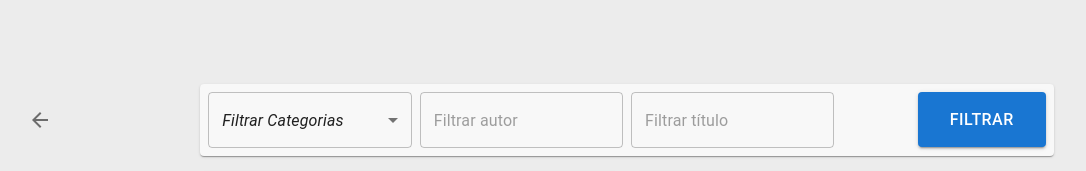
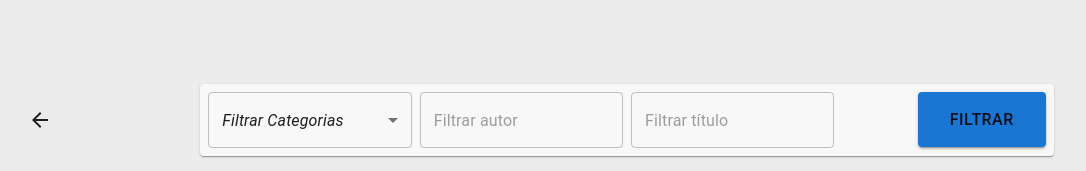
Before and after one commit to gustavosalm/react-BookStats, a React (Vite) app: page /dashboard in a window 1280 px wide. Shown: the top 171 px of the page, without its empty margins (13-1099 px from the left). Built offline with nearby package versions, Linux system fonts and the light colour scheme.

Commit message:
feat: created variables and context to app

```diff
--- a/src/App.tsx
+++ b/src/App.tsx
@@ -1,16 +1,23 @@
 import { BrowserRouter as Router, Routes, Route } from "react-router-dom";
 import MainPage from './pages/MainPage'
 import Dashboard from './pages/Dashboard'
+import { useState } from "react";
+import { ThemeContext } from "./context/index";
 
 function App() {
+  const [theme, setTheme] = useState('light');
 
   return (
+    <ThemeContext.Provider value={{theme, saveTheme: setTheme}} >
+      <div data-theme={theme}>
         <Router>
           <Routes>
             <Route path='/' element={<MainPage />} />
             <Route path='/dashboard' element={<Dashboard />} />
           </Routes>
         </Router>
+      </div>
+    </ThemeContext.Provider>
   )
 }
 
--- a/src/global.css
+++ b/src/global.css
@@ -1,4 +1,13 @@
 :root {
+  --text-color: rgba(0, 0, 0, 0.87);
+  --header-background: #e0e0e0;
+  --general-background: #ececec;
+  --scroll-background: #f1f1f1;
+  --graph-backgrond: #f8f8f8;
+
+  --category-border: #56879e;
+  --category-fill: #76adc7;
+
   margin: 0;
 
   font-family: Inter, system-ui, Avenir, Helvetica, Arial, sans-serif;
@@ -6,22 +15,37 @@
   font-weight: 400;
 
   color-scheme: light dark;
-  /* color: rgba(255, 255, 255, 0.87); */
-  /* background-color: #242424; */
   color: rgba(0, 0, 0, 0.87);
-  background-color: #ececec;
 
   font-synthesis: none;
   text-rendering: optimizeLegibility;
   -webkit-font-smoothing: antialiased;
   -moz-osx-font-smoothing: grayscale;
+
+}
+
+[data-theme="dark"] {
+  background-color: var(--general-background);
+  --header-background: #242424;
+  --text-color: rgba(255, 255, 255, 0.87);
+  --general-background: #353535;
+  --scroll-background: #222222;
+  --graph-backgrond: #222222;
+
+  --category-border: #0b232e;
+  --category-fill: #31454e;
 }
 
 body {
   margin: 0;
+  background-color: var(--general-background);
 }
 
 h1 {
   font-size: 3.2em;
   line-height: 1.1;
 }
+
+p, h1, h2, input, button {
+  color: var(--text-color) !important;
+}
```
Lines whose indentation alone changed are shown as unchanged.
